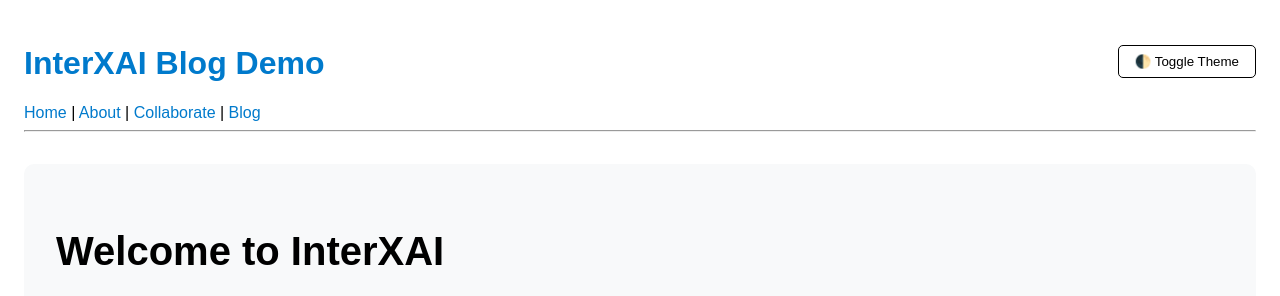
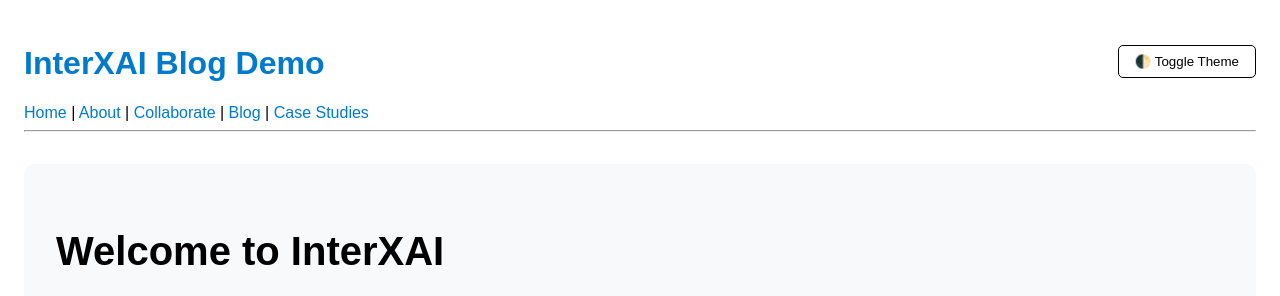
Before and after one commit to bfiliks/interxai.github.io, a Jekyll site: the page built from index.md, in a window 1280 px wide. Shown: the top 296 px of the page. Built offline with Jekyll 4.4.1, drawn with Linux system fonts in a browser that asks for light colours.

Commit message:
Update default.html

```diff
--- a/_layouts/default.html
+++ b/_layouts/default.html
@@ -65,8 +65,10 @@
   <a href="{{ site.baseurl }}/">Home</a> |
   <a href="{{ site.baseurl }}/about/">About</a> |
   <a href="{{ site.baseurl }}/collaborate/">Collaborate</a> |
-  <a href="{{ site.baseurl }}/blog/">Blog</a>
-    </nav>
+  <a href="{{ site.baseurl }}/blog/">Blog</a> |
+  <a href="{{ site.baseurl }}/case-studies/">Case Studies</a>
+</nav>
+
     <hr>
   </header>
 
```
